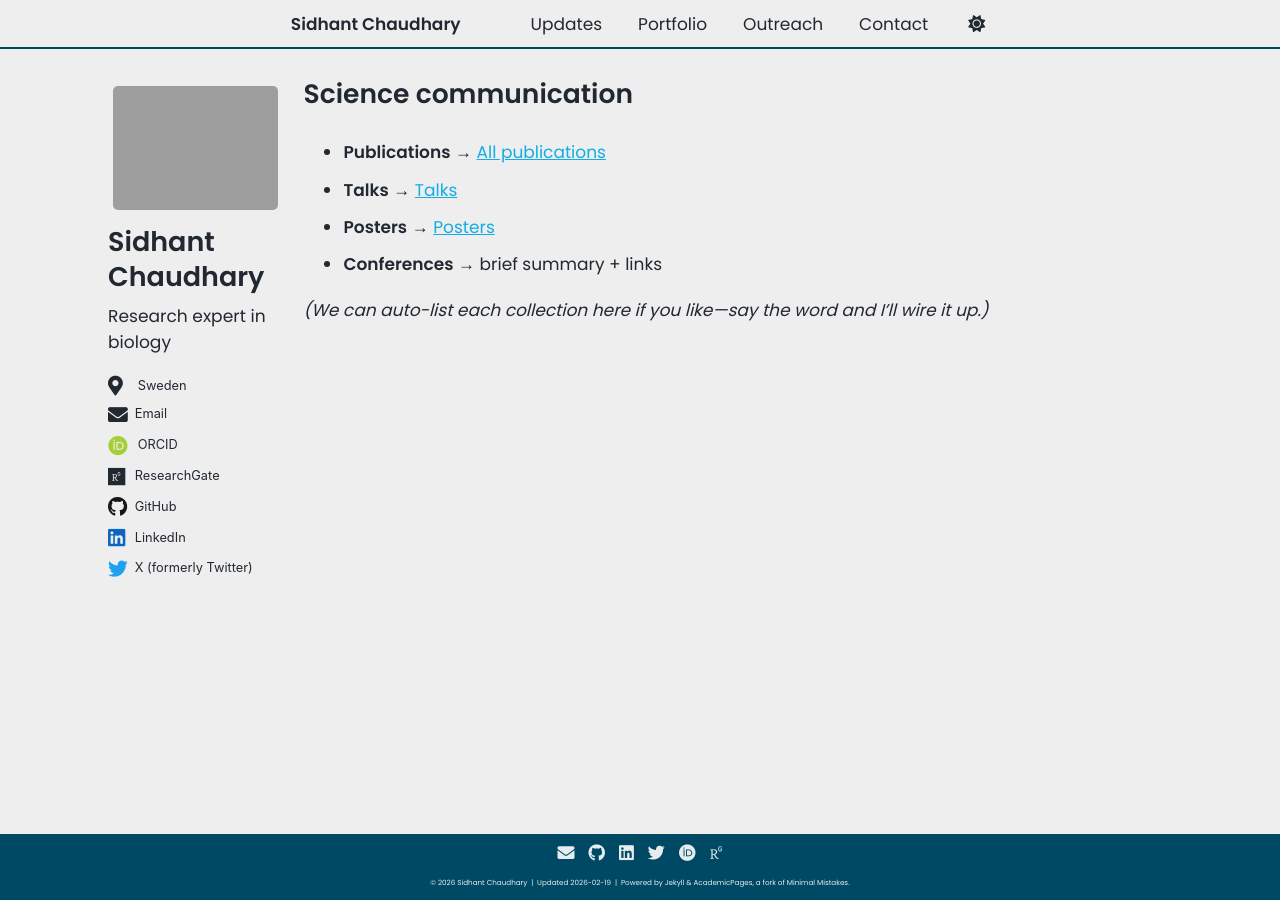
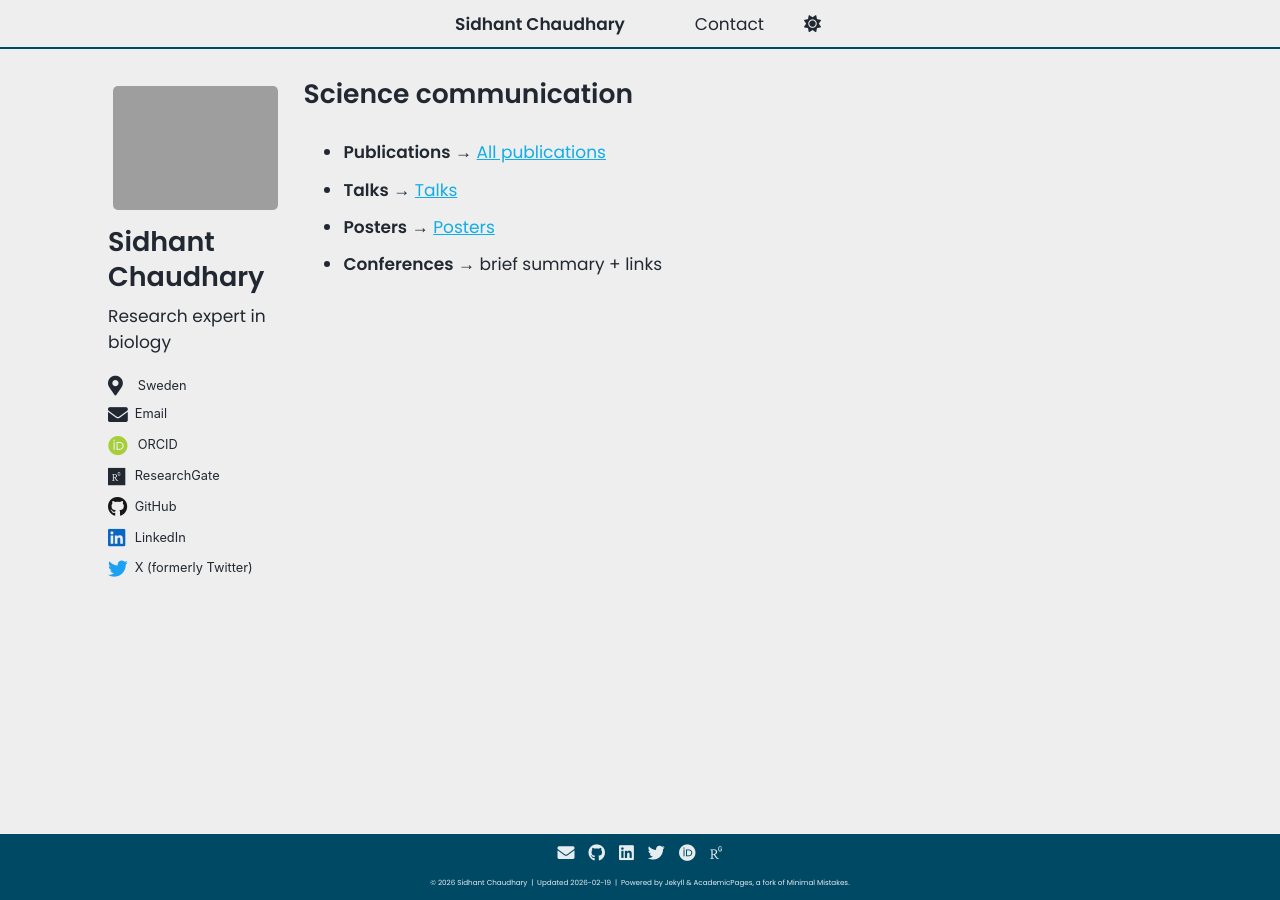
Before and after one commit to chaudharyz/chaudharyz.github.io, a Jekyll site: the page built from _pages/outreach.md, in a window 1280 px wide. Built offline with Jekyll 4.4.1, drawn with Linux system fonts in a browser that asks for light colours; some web fonts are replaced; a style sheet for code colours, icons or effects is not loaded.

Commit message:
suppressing all pages under dev

```diff
--- a/_pages/outreach.md
+++ b/_pages/outreach.md
@@ -9,5 +9,3 @@ author_profile: true
 - **Talks** → [Talks](/talks/)
 - **Posters** → [Posters](/posters/)
 - **Conferences** → brief summary + links
-
-*(We can auto-list each collection here if you like—say the word and I’ll wire it up.)*
```
Also changed, not shown: _data/navigation.yml (+6 -6 lines).
